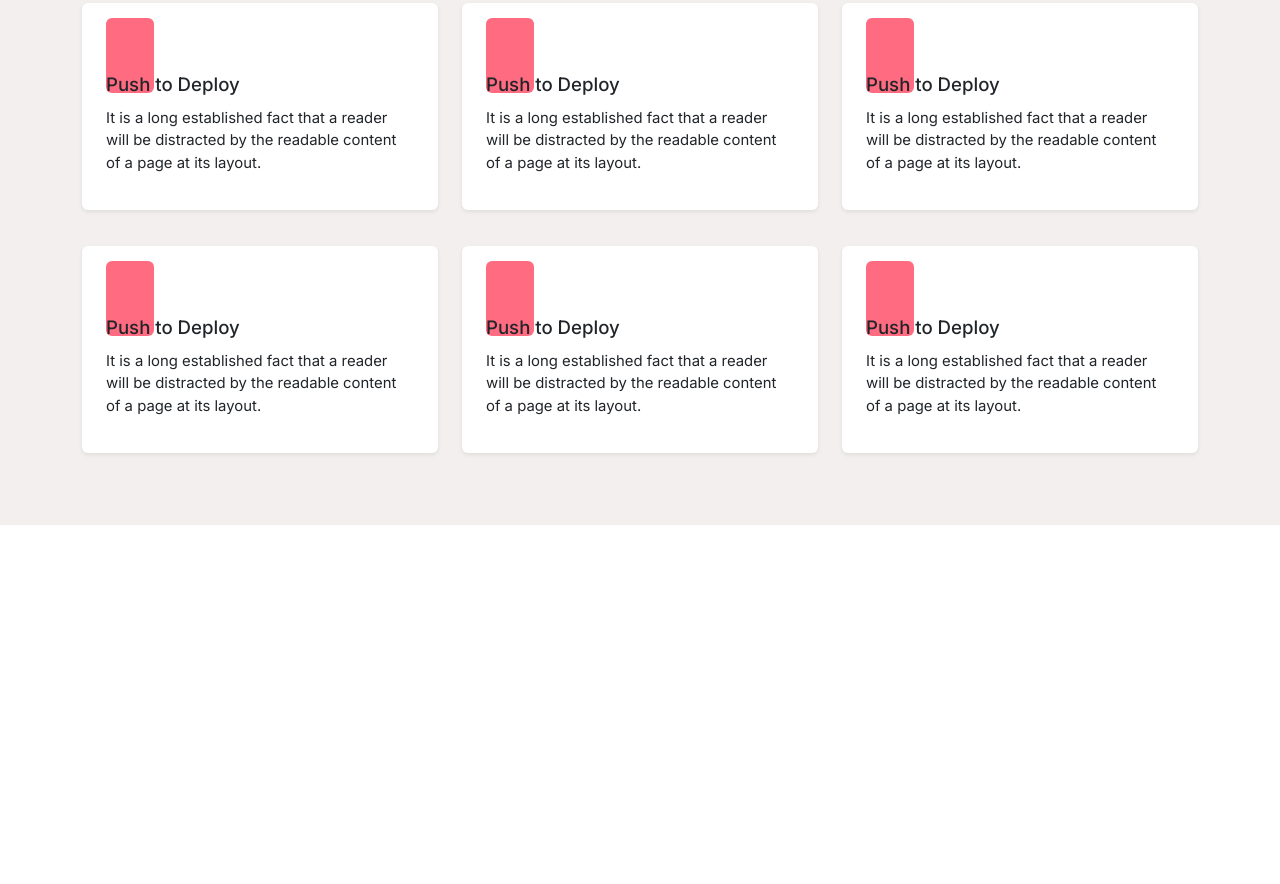
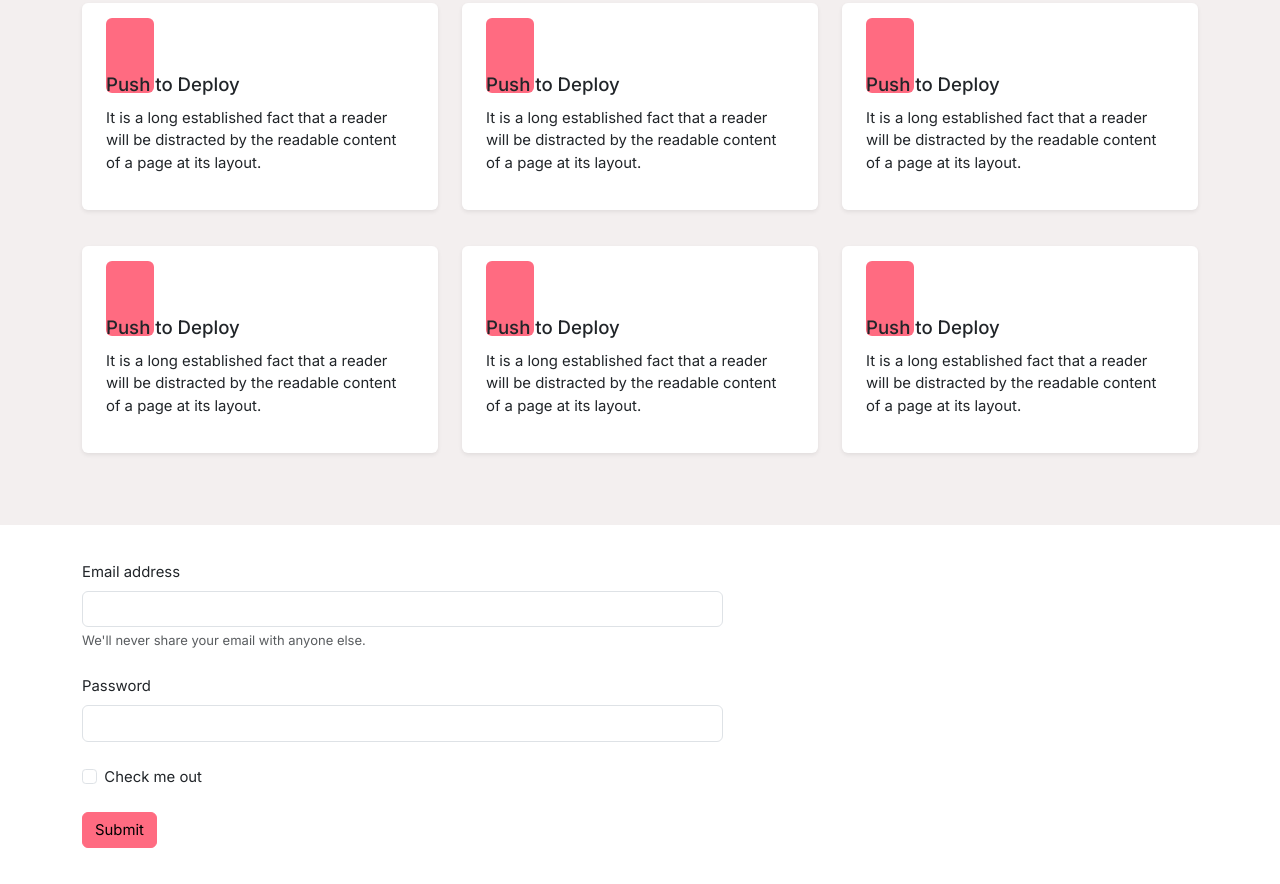
Before and after one commit to ChandeepSharma/customize-bootstrap, a website: page index.html in a window 1280 px wide. Shown: the part 1103-1987 px from the top of the page. Before the commit the page ends 1628 px from the top, so only its background shows below. Drawn offline with nearby package versions, Linux system fonts and the light colour scheme.

Commit message:
Add variables

```diff
--- a/index.html
+++ b/index.html
@@ -175,6 +175,31 @@
             </div>
         </section>
         <!--/ Features  -->
+
+        <!-- form  -->
+        <section class="container py-4">
+            <div class="row">
+                <div class="col-7">
+                    <form>
+                        <div class="mb-3">
+                          <label for="exampleInputEmail1" class="form-label">Email address</label>
+                          <input type="email" class="form-control" id="exampleInputEmail1" aria-describedby="emailHelp">
+                          <div id="emailHelp" class="form-text">We'll never share your email with anyone else.</div>
+                        </div>
+                        <div class="mb-3">
+                          <label for="exampleInputPassword1" class="form-label">Password</label>
+                          <input type="password" class="form-control" id="exampleInputPassword1">
+                        </div>
+                        <div class="mb-3 form-check">
+                          <input type="checkbox" class="form-check-input" id="exampleCheck1">
+                          <label class="form-check-label" for="exampleCheck1">Check me out</label>
+                        </div>
+                        <button type="submit" class="btn btn-danger">Submit</button>
+                      </form>
+                </div>
+            </div>
+        </section>
+        <!--/ form  -->
     </main>
     <!--/ main -->
     <a href="#" id="upArrow" class="text-decoration-none py-1 px-2 border-0 rounded text-light bg-danger fs-2 position-fixed d-none bottom-0 end-0 me-2 mb-2">↑</a>
--- a/js/jQuery.js
+++ b/js/jQuery.js
@@ -3,6 +3,8 @@ jQuery(document).ready(function(){
         if(window.pageYOffset > 50){
             console.log("over 400");
             $("a").removeClass("text-white");
+            $("#navAppvilla").removeClass("bg-danger");
+            $("#navAppvilla").addClass("shadow-lg");
             $("#navBtn").removeClass("btn-outline-white");
             $("#navBtn").addClass("btn-danger");
             $("#navBtn").addClass("text-white");
@@ -18,7 +20,9 @@ jQuery(document).ready(function(){
             $("#navAppvilla").removeClass("index");
             $("#navLogo").prop("src", "./images/white-logo.svg");
             $("#upArrow").addClass("d-none");
+            $("#navAppvilla").addClass("bg-danger");
+            $("#navAppvilla").removeClass("shadow-lg");
+
         }
-
     });
 });
--- a/sass/partial-files/_custom.scss
+++ b/sass/partial-files/_custom.scss
@@ -6,8 +6,8 @@
     }
 }
 .index{
-    background-color: $white-color !important;
-    color: $dark-color !important;
+    background-color:$white-color;
+    color: $dark-color;
     transition: ease-in-out;
     transition-duration: 0.3s;
 }
@@ -15,6 +15,6 @@
     .card:hover{
         margin-top: -5px;
         transition: ease-in-out;
-        transition-duration: 0.2s;
+        transition-duration: 0.15s;
     }
 }
```
